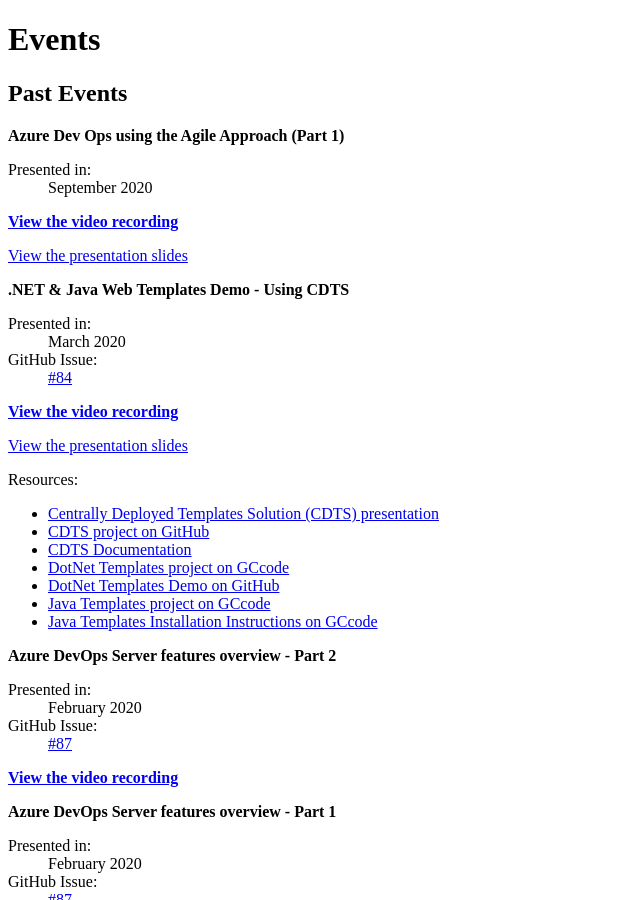
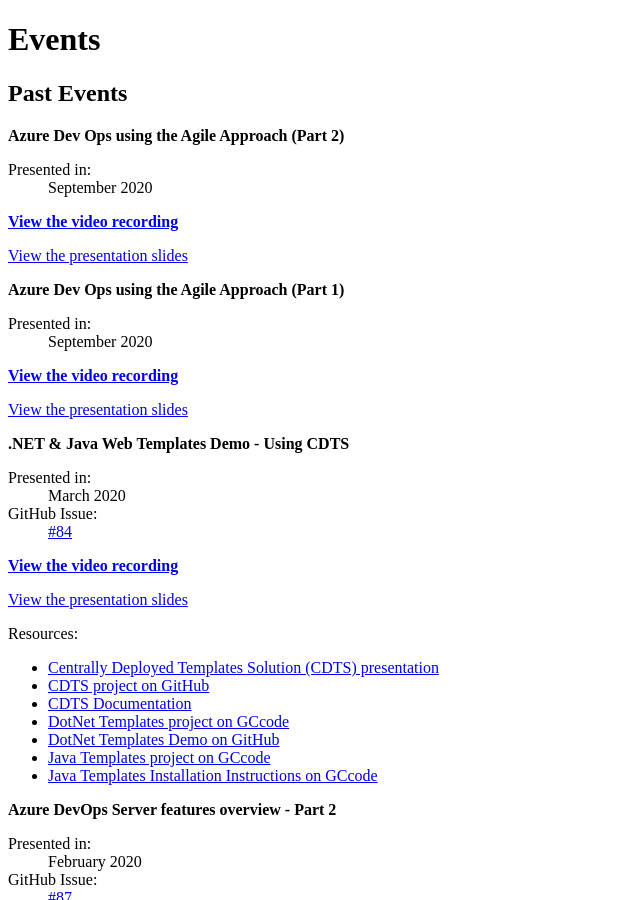
Before and after one commit to esdc-devcop/esdc-devcop.github.io, a Jekyll site: the page built from _pages/events.md, in a window 1280 px wide and 900 px high. Shown: the whole window, without its empty margins (0-640 px from the left). Built offline with Jekyll 4.4.1, drawn with Linux system fonts in a browser that asks for light colours; comment, search, counter and statistics services are not loaded.

Commit message:
Update events.yml

```diff
--- a/_data/events.yml
+++ b/_data/events.yml
@@ -9,6 +9,11 @@
 #  part2: n/a
 
 past:
+  - month: September 2020
+    topic: Azure Dev Ops using the Agile Approach (Part 2)
+    recording: https://gts-ee.webex.com/recordingservice/sites/gts-ee/recording/playback/32e6b889d8254d489c9bc681f89201e2
+    presentation: https://github.com/esdc-devcop/presentations/blob/master/DevCop%20-%20ADO%20-%20Part%202.pptx
+
   - month: September 2020
     topic: Azure Dev Ops using the Agile Approach (Part 1)
     recording: https://gts-ee.webex.com/recordingservice/sites/gts-ee/recording/playback/1a102b67db654fd382e0632cc8eab1f3
```
